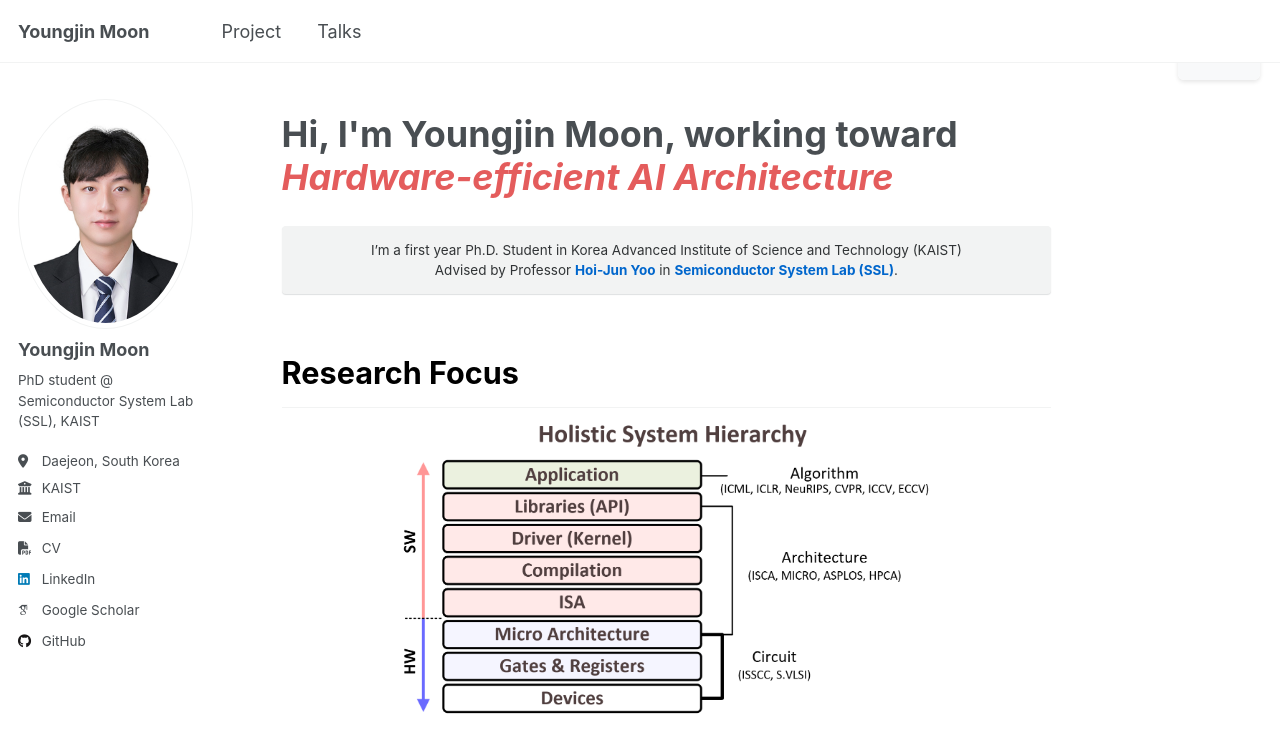
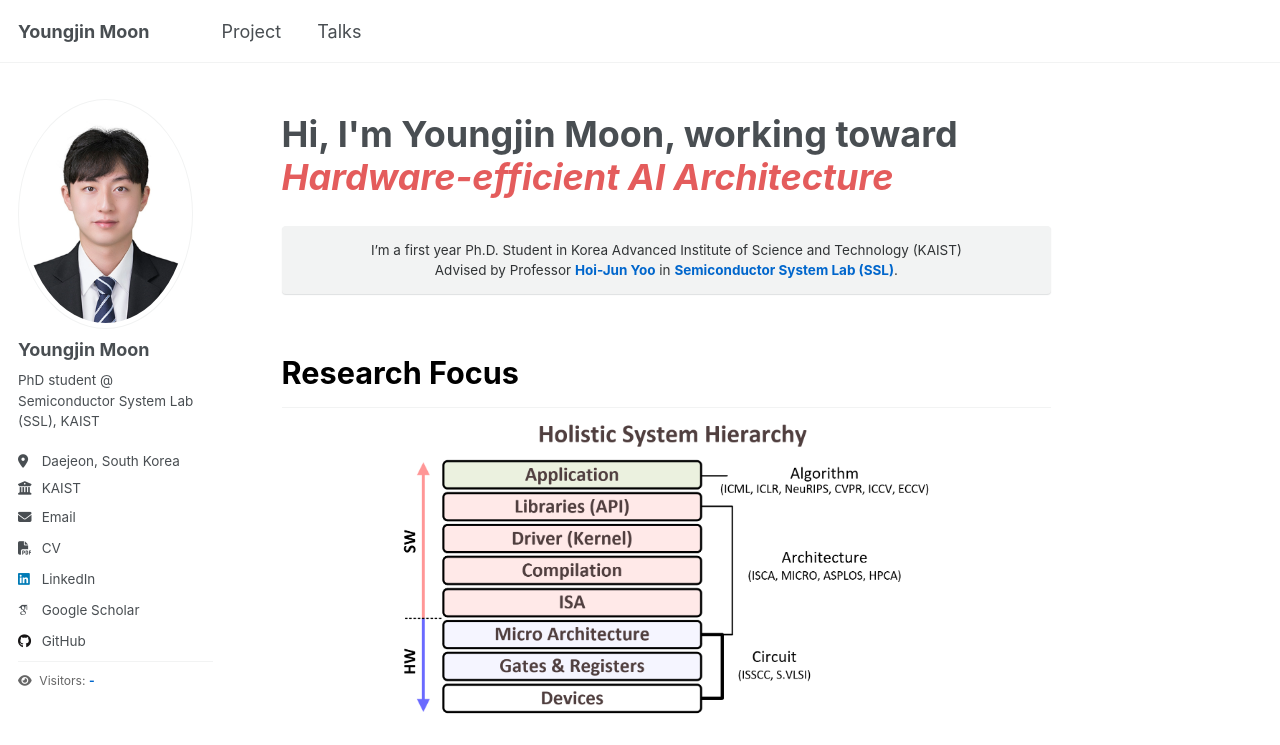
Before and after one commit to yjmoon99/yjmoon99.github.io, a Jekyll site: the page built from _pages/about.md, in a window 1280 px wide. Shown: the top 745 px of the page. Built offline with Jekyll 4.4.1, drawn with Linux system fonts in a browser that asks for light colours; some web fonts are replaced; a script that is not in the unit is left out.

Commit message:
Update Profile

```diff
--- a/_includes/author-profile.html
+++ b/_includes/author-profile.html
@@ -48,6 +48,11 @@
       {% if author.github %}
         <li><a href="https://github.com/{{ author.github }}"><i class="fab fa-fw fa-github icon-pad-right" aria-hidden="true"></i>GitHub</a></li>
       {% endif %}
+      <li style="margin-top: 8px; padding-top: 8px; border-top: 1px solid var(--global-border-color);">
+        <span style="color: #666; font-size: 0.9em;">
+          <i class="fas fa-fw fa-eye icon-pad-right" aria-hidden="true"></i>Visitors: <span id="visitor-counter" style="color: #0066cc; font-weight: bold;">-</span>
+        </span>
+      </li>
       {% if author.academia %}
         <li><a href="{{ author.academia }}"><i class="ai ai-academia ai-fw icon-pad-right" aria-hidden="true"></i>Academia</a></li>
       {% endif %}
@@ -169,3 +174,5 @@
     </ul>
   </div>
 </div>
+
+<script src="{{ base_path }}/assets/js/visitor-counter.js"></script>
--- a/_pages/about.md
+++ b/_pages/about.md
@@ -15,13 +15,6 @@ redirect_from:
 I'm a first year Ph.D. Student in Korea Advanced Institute of Science and Technology (KAIST)<br>
 Advised by Professor <span style="color: #0066cc;">**Hoi-Jun Yoo**</span> in <span style="color: #0066cc;">**Semiconductor System Lab (SSL)**</span>.
 </div>
-
-<div style="position: fixed; top: 20px; right: 20px; z-index: 1000; background-color: rgba(248, 249, 250, 0.95); padding: 8px 12px; border-radius: 6px; box-shadow: 0 2px 4px rgba(0,0,0,0.1); font-size: 0.85em; color: #666;">
-  <div style="font-size: 0.75em; margin-bottom: 2px;">👁️ Visitors</div>
-  <div style="font-size: 1.1em; font-weight: bold; color: #0066cc;" id="visitor-counter">-</div>
-</div>
-
-<script src="{{ base_path }}/assets/js/visitor-counter.js"></script>
 
 <h2 style="font-size: 1.7em; font-weight: bold; color: #000;">Research Focus</h2>
 
```
